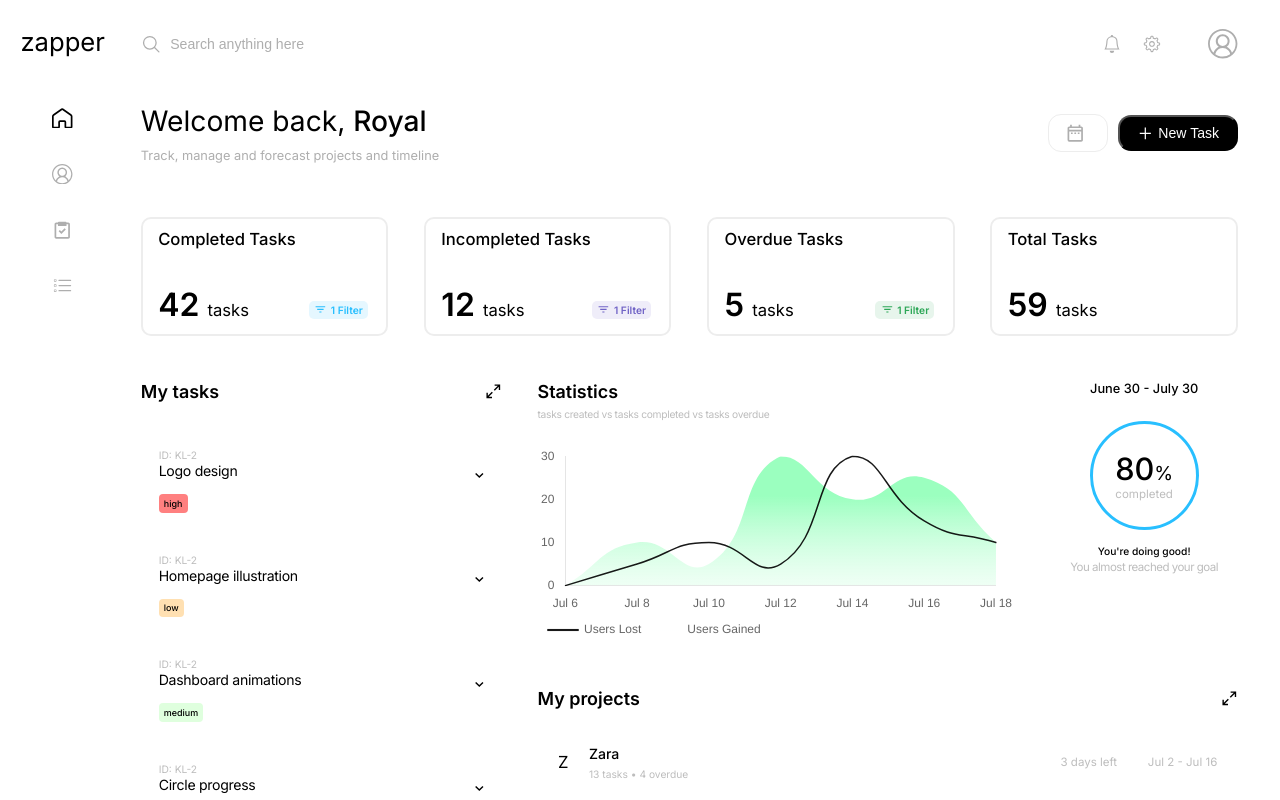
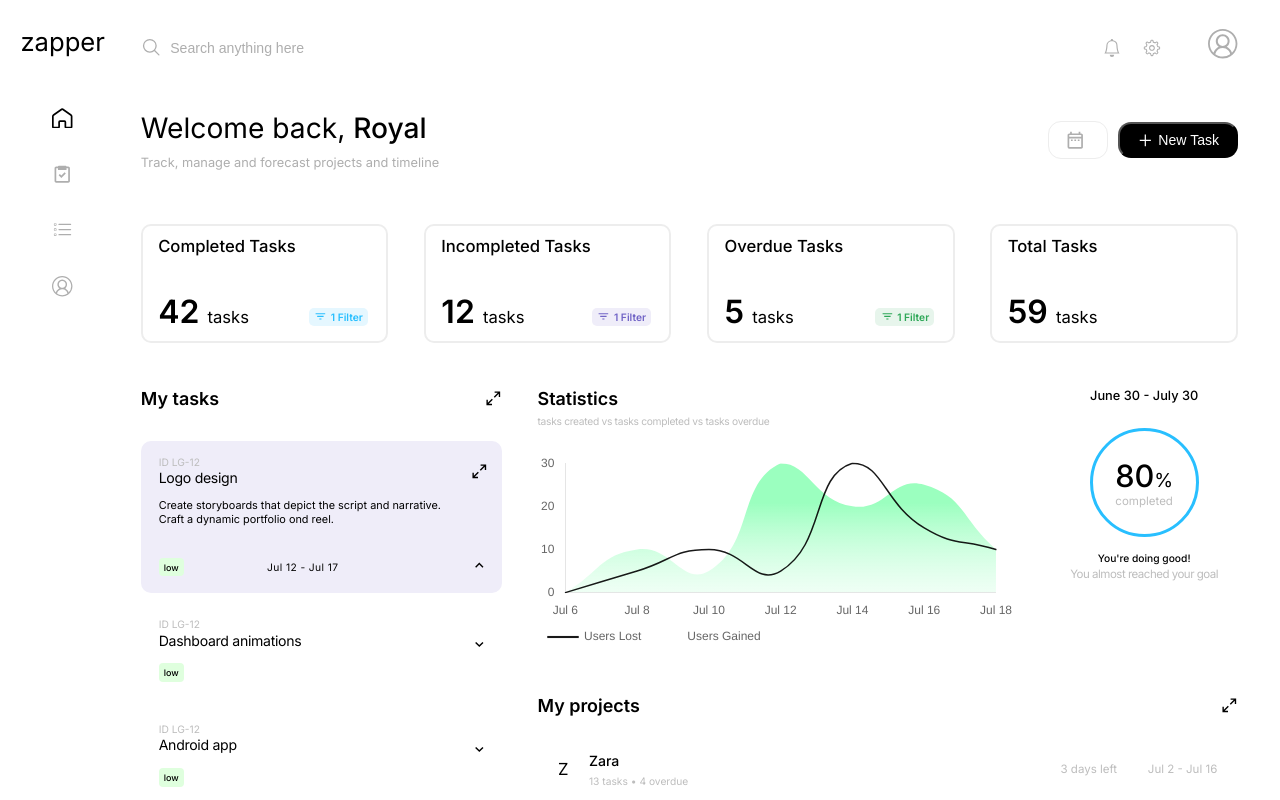
Before and after one commit to Epherum/Zapper, a Next.js app: page / in a window 1280 px wide. Shown: the top 800 px of the page. Built offline with nearby package versions, Linux system fonts and the light colour scheme.

Commit message:
added home animations

```diff
--- /dev/null
+++ b/src/animations/index.tsx
@@ -0,0 +1,196 @@
+const delay = 0;
+
+const title = {
+  hidden: { y: 20, opacity: 0 },
+  visible: {
+    y: 0,
+    opacity: 1,
+    transition: {
+      delay: 0.1 + delay,
+      duration: 0.5,
+      ease: "easeOut",
+    },
+  },
+};
+const subtitle = {
+  hidden: { y: 20, opacity: 0 },
+  visible: {
+    y: 0,
+    opacity: 1,
+    transition: {
+      delay: 0.2 + delay,
+      duration: 0.5,
+      ease: "easeOut",
+    },
+  },
+};
+
+const buttons = {
+  hidden: { y: 20, opacity: 0 },
+  visible: {
+    y: 0,
+    opacity: 1,
+    transition: {
+      delay: 0.3 + delay,
+      duration: 0.5,
+      ease: "easeOut",
+    },
+  },
+};
+
+const overview = {
+  //staggered
+  hidden: { y: 20, opacity: 0 },
+  visible: {
+    y: 0,
+    opacity: 1,
+    transition: {
+      delayChildren: 0.5 + delay,
+      staggerChildren: 0.1,
+      ease: "easeOut",
+    },
+  },
+};
+
+const overviewItem = {
+  hidden: { y: 20, opacity: 0 },
+  visible: {
+    y: 0,
+    opacity: 1,
+
+    transition: {
+      ease: "easeOut",
+    },
+  },
+};
+
+const tasks = {
+  //staggered
+  hidden: { y: 20, opacity: 0 },
+  visible: {
+    y: 0,
+    opacity: 1,
+    transition: {
+      delayChildren: 0.5 + delay,
+      staggerChildren: 0.2,
+      ease: "easeOut",
+    },
+  },
+};
+
+const tasksHeadline = {
+  hidden: { y: 20, opacity: 0 },
+  visible: {
+    y: 0,
+    opacity: 1,
+    transition: {
+      delay: 0.5 + delay,
+      duration: 0.5,
+      ease: "easeOut",
+    },
+  },
+};
+
+const taskItem = {
+  hidden: { y: 20, opacity: 0 },
+  visible: {
+    y: 0,
+    opacity: 1,
+    transition: {
+      ease: "easeOut",
+    },
+  },
+};
+const chart = {
+  hidden: { y: 20, opacity: 0 },
+  visible: {
+    y: 0,
+    opacity: 1,
+    transition: {
+      delay: 0.4 + delay,
+      duration: 0.5,
+      ease: "easeOut",
+    },
+  },
+};
+
+const chartHeadline = {
+  hidden: { y: 20, opacity: 0 },
+  visible: {
+    y: 0,
+    opacity: 1,
+    transition: {
+      delay: 0.5 + delay,
+      duration: 0.5,
+      ease: "easeOut",
+    },
+  },
+};
+
+const progress = {
+  hidden: { y: 20, opacity: 0 },
+  visible: {
+    y: 0,
+    opacity: 1,
+    transition: {
+      delay: 0.7 + delay,
+      duration: 0.5,
+      ease: "easeOut",
+    },
+  },
+};
+
+const projects = {
+  //staggered
+  hidden: { y: 20, opacity: 0 },
+  visible: {
+    y: 0,
+    opacity: 1,
+    transition: {
+      delayChildren: 0.4 + delay,
+      staggerChildren: 0.2,
+      ease: "easeOut",
+    },
+  },
+};
+
+const projectsHeadline = {
+  hidden: { y: 20, opacity: 0 },
+  visible: {
+    y: 0,
+    opacity: 1,
+    transition: {
+      delay: 0.6 + delay,
+      duration: 0.5,
+      ease: "easeOut",
+    },
+  },
+};
+
+const projectItem = {
+  hidden: { y: 20, opacity: 0 },
+  visible: {
+    y: 0,
+    opacity: 1,
+    transition: {
+      ease: "easeOut",
+    },
+  },
+};
+
+export {
+  title,
+  subtitle,
+  buttons,
+  overview,
+  overviewItem,
+  tasks,
+  taskItem,
+  projects,
+  projectItem,
+  chart,
+  chartHeadline,
+  progress,
+  tasksHeadline,
+  projectsHeadline,
+};
--- /dev/null
+++ b/src/animations/menu.tsx
@@ -0,0 +1,37 @@
+const delay = 0;
+
+const logo = {
+  hidden: { y: 20, opacity: 0 },
+  visible: {
+    y: 0,
+    opacity: 1,
+    transition: {
+      delay: 0 + delay,
+      duration: 0.5,
+      ease: "easeOut",
+    },
+  },
+};
+
+const menuItems = {
+  hidden: { y: 20, opacity: 0 },
+  visible: {
+    y: 0,
+    opacity: 1,
+    transition: {
+      ease: "easeOut",
+      delayChildren: 0.1 + delay,
+      staggerChildren: 0.1,
+    },
+  },
+};
+
+const menuItem = {
+  hidden: { y: 20, opacity: 0 },
+  visible: {
+    y: 0,
+    opacity: 1,
+  },
+};
+
+export { logo, menuItems, menuItem };
--- /dev/null
+++ b/src/animations/search.tsx
@@ -0,0 +1,29 @@
+const delay = 0;
+
+const search = {
+  hidden: { y: 20, opacity: 0 },
+  visible: {
+    y: 0,
+    opacity: 1,
+    transition: {
+      delay: 0.1 + delay,
+      duration: 0.5,
+      ease: "easeOut",
+    },
+  },
+};
+
+const icons = {
+  hidden: { y: 20, opacity: 0 },
+  visible: {
+    y: 0,
+    opacity: 1,
+    transition: {
+      delay: 0.3 + delay,
+      duration: 0.5,
+      ease: "easeOut",
+    },
+  },
+};
+
+export { search, icons };
--- a/src/components/DashboardTask.tsx
+++ b/src/components/DashboardTask.tsx
@@ -7,22 +7,22 @@ import Link from "@/components/Link";
 
 interface TaskProps {
   title: string;
-  id: string;
+  idd: string;
   description: string;
   priority: string;
   date: string;
-  backgroundColor: string;
+  expandedFirst?: boolean;
 }
 
 export default function Task({
   title,
-  id,
+  idd,
   description,
   priority,
   date,
-  backgroundColor,
+  expandedFirst = false,
 }: TaskProps) {
-  const [expanded, setExpanded] = useState(false);
+  const [expanded, setExpanded] = useState(expandedFirst);
 
   const handleExpandClick = () => {
     setExpanded(!expanded);
@@ -37,7 +37,7 @@ export default function Task({
         <div>
           <div className={styles.taskID}>
             <p>
-              ID: <span>{id}</span>
+              <span>{idd}</span>
             </p>
           </div>
           <div className={styles.taskName}>
@@ -47,9 +47,13 @@ export default function Task({
             className={`${styles.taskPriority}  ${
               expanded ? styles.expandedtaskPriority : ""
             }`}
-            style={{
-              backgroundColor: backgroundColor,
-            }}
+            style={
+              priority === "high"
+                ? { backgroundColor: "#FF8080" }
+                : priority === "medium"
+                ? { backgroundColor: "#FFE0B2" }
+                : { backgroundColor: "#DFFFDE" }
+            }
           >
             <p>{priority}</p>
           </div>
@@ -75,9 +79,13 @@ export default function Task({
             <div className={styles.rowInfo}>
               <div
                 className={styles.taskPriority}
-                style={{
-                  backgroundColor: backgroundColor,
-                }}
+                style={
+                  priority === "high"
+                    ? { backgroundColor: "#FF8080" }
+                    : priority === "medium"
+                    ? { backgroundColor: "#FFE0B2" }
+                    : { backgroundColor: "#DFFFDE" }
+                }
               >
                 <p>{priority}</p>
               </div>
--- a/src/components/LineChart.tsx
+++ b/src/components/LineChart.tsx
@@ -6,6 +6,7 @@ ChartJS.register({
   id: "custom_canvas_background_color",
 });
 function BarChart({ chartData }: any) {
+  let delayed: boolean;
   return (
     <Line
       data={chartData}
@@ -21,6 +22,31 @@ function BarChart({ chartData }: any) {
               boxHeight: 0.6,
               boxWidth: 30,
             },
+          },
+          tooltip: {
+            backgroundColor: "rgba(0, 0, 0, 0)",
+            displayColors: false,
+            titleColor: "#000",
+            bodyColor: "#000",
+            borderWidth: 0.3,
+            borderColor: "#000",
+          },
+        },
+        animation: {
+          onComplete: () => {
+            delayed = true;
+          },
+          delay: (context) => {
+            let delay = 0;
+            if (
+              context.type === "data" &&
+              context.mode === "default" &&
+              !delayed
+            ) {
+              delay =
+                context.dataIndex * 80 + context.datasetIndex * -100 + 400;
+            }
+            return delay;
           },
         },
 
--- a/src/components/Menu.tsx
+++ b/src/components/Menu.tsx
@@ -4,37 +4,43 @@ import { VscAccount } from "react-icons/vsc";
 import { BiTask } from "react-icons/bi";
 import { BsListTask } from "react-icons/bs";
 import Link from "@/components/Link";
+import { motion } from "framer-motion";
+import { logo, menuItems, menuItem } from "@/animations/menu";
 
 export default function Menu() {
   return (
-    <div className={styles.container}>
-      <div className={styles.menu}>
-        <h1 className={styles.logo}>
+    <nav className={styles.menu}>
+      <motion.h1
+        variants={logo}
+        initial="hidden"
+        animate="visible"
+        className={styles.logo}
+      >
         <Link href="/">zapper</Link>
-        </h1>
-        <ul>
-          <li className={styles.icon}>
+      </motion.h1>
+      <motion.ul variants={menuItems} initial="hidden" animate="visible">
+        <motion.li variants={menuItem} className={styles.icon}>
           <Link href="/">
             <GrHomeRounded />
           </Link>
-          </li>
-          <li className={styles.icon}>
+        </motion.li>
+
+        <motion.li variants={menuItem} className={styles.icon}>
+          <Link href="/ProjectTasks">
+            <BiTask />
+          </Link>
+        </motion.li>
+        <motion.li variants={menuItem} className={styles.icon}>
+          <Link href="/Projects">
+            <BsListTask />
+          </Link>
+        </motion.li>
+        <motion.li variants={menuItem} className={styles.icon}>
           <Link href="/Profile">
             <VscAccount />
           </Link>
-          </li>
-          <li className={styles.icon}>
-            <Link href="/ProjectTasks">
-              <BiTask />
-            </Link>
-          </li>
-          <li className={styles.icon}>
-            <Link href="/Projects">
-              <BsListTask />
-            </Link>
-          </li>
-        </ul>
-      </div>
-    </div>
+        </motion.li>
+      </motion.ul>
+    </nav>
   );
 }
--- a/src/components/Search.tsx
+++ b/src/components/Search.tsx
@@ -3,20 +3,34 @@ import { IoSearchOutline } from "react-icons/io5";
 import { VscAccount } from "react-icons/vsc";
 import { RxGear } from "react-icons/rx";
 import { BsBell } from "react-icons/bs";
+import { motion } from "framer-motion";
+import { search, icons } from "@/animations/search";
 export default function Search() {
   return (
     <div className={styles.search}>
-      <div className={styles.searchInput}>
+      <motion.div
+        variants={search}
+        initial="hidden"
+        animate="visible"
+        className={styles.searchInput}
+      >
         <IoSearchOutline />
         <input type="text" placeholder="Search anything here" />
-      </div>
-      <div className={styles.icons}>
+      </motion.div>
+      <motion.div
+        variants={icons}
+        initial="hidden"
+        animate="visible"
+        className={styles.icons}
+      >
         <div className={styles.notificationGear}>
           <BsBell />
           <RxGear />
         </div>
-        <VscAccount />
-      </div>
+        <div className={styles.profile}>
+          <VscAccount />
+        </div>
+      </motion.div>
     </div>
   );
 }
--- a/src/data/mockData.tsx
+++ b/src/data/mockData.tsx
@@ -32,40 +32,99 @@ export const overviewData = [
 ];
 export const tasksData = [
   {
+    id: "1",
     title: "Logo design",
-    id: "KL-2",
+    idd: "ID LG-12",
+    status: "To do",
+    priority: "low",
+    members: "John Doe",
     description:
       "Create storyboards that depict the script and narrative. Craft a dynamic portfolio ond reel.",
-    priority: "high",
-    date: "Jul 2 - Jul 16",
-    backgroundColor: "#FF8080",
+    date: "Jul 12 - Jul 17",
   },
+
   {
-    title: "Homepage illustration",
-    id: "KL-2",
+    id: "2",
+    title: "Dashboard animations",
+    idd: "ID LG-12",
+    status: "Backlog",
+    priority: "low",
+    members: "John Doe",
     description:
       "Create storyboards that depict the script and narrative. Craft a dynamic portfolio ond reel.",
+    date: "Jul 12 - Jul 17",
+  },
+
+  {
+    id: "3",
+    title: "Android app",
+    idd: "ID LG-12",
+    status: "Backlog",
     priority: "low",
-    date: "Jul 2 - Jul 16",
-    backgroundColor: "#FFE0B2",
-  },
-  {
-    title: "Dashboard animations",
-    id: "KL-2",
+    members: "John Doe",
     description:
       "Create storyboards that depict the script and narrative. Craft a dynamic portfolio ond reel.",
-    priority: "medium",
-    date: "Jul 2 - Jul 16",
-    backgroundColor: "#DFFFDE",
+    date: "Jul 12 - Jul 17",
   },
+
   {
-    title: "Circle progress",
-    id: "KL-2",
+    id: "4",
+    title: "IOS app",
+    idd: "ID LG-12",
+    status: "To do",
+    priority: "high",
+    members: "John Doe",
     description:
       "Create storyboards that depict the script and narrative. Craft a dynamic portfolio ond reel.",
+    date: "Jul 12 - Jul 17",
+  },
+
+  {
+    id: "5",
+    title: "Circle color",
+    idd: "ID LG-12",
+    status: "Done",
     priority: "high",
-    date: "Jul 2 - Jul 16",
-    backgroundColor: "#FF8080",
+    members: "John Doe",
+    description:
+      "Create storyboards that depict the script and narrative. Craft a dynamic portfolio ond reel.",
+    date: "Jul 12 - Jul 17",
+  },
+
+  {
+    id: "6",
+    title: "App speed",
+    idd: "ID LG-12",
+    status: "In progress",
+    priority: "high",
+    members: "John Doe",
+    description:
+      "Create storyboards that depict the script and narrative. Craft a dynamic portfolio ond reel.",
+    date: "Jul 12 - Jul 17",
+  },
+
+  {
+    id: "7",
+    title: "Dashboard colors",
+    idd: "ID LG-12",
+    status: "In progress",
+    priority: "medium",
+    members: "John Doe",
+    description:
+      "Create storyboards that depict the script and narrative. Craft a dynamic portfolio ond reel.",
+    date: "Jul 12 - Jul 17",
+  },
+
+  {
+    id: "8",
+    title: "Task modal",
+    idd: "ID LG-12",
+    status: "In progress",
+    priority: "medium",
+    members: "John Doe",
+    description:
+      "Create storyboards that depict the script and narrative. Craft a dynamic portfolio ond reel.",
+    date: "Jul 12 - Jul 17",
   },
 ];
 export const projectsData = [
@@ -119,6 +178,8 @@ export const chartData = () => {
         borderWidth: 1.5,
         backgroundColor: "transparent",
         borderCapStyle: "round",
+        pointBackgroundColor: "black", // set the color of the filled dot
+        pointBorderColor: "black",
         pointRadius: 0,
         pointHitRadius: 100,
         tension: 0.5,
@@ -129,6 +190,8 @@ export const chartData = () => {
         borderColor: "black",
         borderWidth: 0,
         borderCapStyle: "round",
+        pointBackgroundColor: "#9bffbf", // set the color of the filled dot
+        pointBorderColor: "black",
         pointRadius: 0,
         pointHitRadius: 100,
         tension: 0.5,
@@ -151,87 +214,3 @@ export const chartData = () => {
     ],
   };
 };
-
-export const boardTasks = [
-  {
-    id: uuid(),
-    title: "Logo design",
-    idd: "ID LG-12",
-    status: "To do",
-    priority: "medium",
-    members: "John Doe",
-    Date: "Jul 12 - Jul 17",
-  },
-  {
-    id: uuid(),
-    title: "Laptop screen blinks",
-    idd: "ID LG-12",
-    status: "Backlog",
-    priority: "low",
-    members: "John Doe",
-    Date: "Jul 12 - Jul 17",
-  },
-  {
-    id: uuid(),
-    title: "First task",
-    idd: "ID LG-12",
-    status: "To do",
-    priority: "high",
-    members: "John Doe",
-    Date: "Jul 12 - Jul 17",
-  },
-  {
-    id: uuid(),
-    title: "First task",
-    idd: "ID LG-12",
-    status: "In progress",
-    priority: "high",
-    members: "John Doe",
-    Date: "Jul 12 - Jul 17",
-  },
-  {
-    id: uuid(),
-    title: "First task",
-    idd: "ID LG-12",
-    status: "To do",
-    priority: "high",
-    members: "John Doe",
-    Date: "Jul 12 - Jul 17",
-  },
-  {
-    id: uuid(),
-    title: "First task",
-    idd: "ID LG-12",
-    status: "To do",
-    priority: "high",
-    members: "John Doe",
-    Date: "Jul 12 - Jul 17",
-  },
-  {
-    id: uuid(),
-    title: "First task",
-    idd: "ID LG-12",
-    status: "To do",
-    priority: "high",
-    members: "John Doe",
-    Date: "Jul 12 - Jul 17",
-  },
-  {
-    id: uuid(),
-    title: "First task",
-    idd: "ID LG-12",
-    status: "To do",
-    priority: "high",
-    members: "John Doe",
-    Date: "Jul 12 - Jul 17",
-  },
-  {
-    id: uuid(),
-    title: "First task",
-    idd: "ID LG-12",
-    status: "To do",
-    priority: "high",
-    members: "John Doe",
-    Date: "Jul 12 - Jul 17",
-  },
-];
--- a/src/pages/index.tsx
+++ b/src/pages/index.tsx
@@ -15,12 +15,28 @@ import {
   chartData,
 } from "@/data/mockData";
 import { motion } from "framer-motion";
+import {
+  title,
+  subtitle,
+  buttons,
+  overview,
+  overviewItem,
+  tasks,
+  taskItem,
+  projects,
+  projectItem,
+  chart,
+  chartHeadline,
+  progress,
+  tasksHeadline,
+  projectsHeadline,
+} from "@/animations/index";
 
 function HomePage() {
-  // const [dateState, setDateState] = useState(new Date());
-  // useEffect(() => {
-  //   setInterval(() => setDateState(new Date()), 30000);
-  // }, []);
+  const [dateState, setDateState] = useState(new Date());
+  useEffect(() => {
+    setInterval(() => setDateState(new Date()), 30000);
+  }, []);
 
   return (
     <motion.section
@@ -30,12 +46,19 @@ function HomePage() {
     >
       <div className={styles.headline}>
         <div className={styles.title}>
-          <h1>
+          <motion.h1 variants={title} initial="hidden" animate="visible">
             Welcome back, <span>Royal</span>
-          </h1>
-          <p>Track, manage and forecast projects and timeline</p>
+          </motion.h1>
+          <motion.p variants={subtitle} initial="hidden" animate="visible">
+            Track, manage and forecast projects and timeline
+          </motion.p>
         </div>
-        <div className={styles.timeAndButton}>
+        <motion.div
+          variants={buttons}
+          initial="hidden"
+          animate="visible"
+          className={styles.timeAndButton}
+        >
           <div className={styles.timeAndIcon}>
             <MdOutlineDateRange />
             {/* <p className={styles.time}>
@@ -56,11 +79,20 @@ function HomePage() {
             <AiOutlinePlus />
             <p>New Task</p>
           </button>
+        </motion.div>
       </div>
-      </div>
-      <div className={styles.overview}>
+      <motion.div
+        variants={overview}
+        initial="hidden"
+        animate="visible"
+        className={styles.overview}
+      >
         {overviewData.map((item, index) => (
-          <div key={index} className={styles.overviewItem}>
+          <motion.div
+            variants={overviewItem}
+            key={index}
+            className={styles.overviewItem}
+          >
             <h2 className={styles.overviewItemTitle}>{item.title}</h2>
             <div className={styles.overviewItemContent}>
               <p>
@@ -76,43 +108,69 @@ function HomePage() {
                 <MdOutlineFilterList /> 1 Filter
               </p>
             </div>
-          </div>
+          </motion.div>
         ))}
-      </div>
+      </motion.div>
       <div className={styles.grid}>
         <div className={styles.mytasks}>
-          <div className={styles.tasksHeadline}>
+          <motion.div
+            variants={tasksHeadline}
+            initial="hidden"
+            animate="visible"
+            className={styles.tasksHeadline}
+          >
             <p>My tasks</p>
             <CgArrowsExpandRight />
-          </div>
-          <div className={styles.tasks}>
-            {tasksData.map((item, index) => (
+          </motion.div>
+          <motion.div
+            variants={tasks}
+            initial="hidden"
+            animate="visible"
+            className={styles.tasks}
+          >
+            {tasksData.map((task, index) => (
+              <motion.div variants={taskItem} key={index}>
                 <Task
-                key={index}
-                title={item.title}
-                id={item.id}
-                description={item.description}
-                priority={item.priority}
-                date={item.date}
-                backgroundColor={item.backgroundColor}
+                  title={task.title}
+                  date={task.date}
+                  description={task.description}
+                  idd={task.idd}
+                  priority={task.priority}
+                  expandedFirst={index === 0 ? true : false}
                 />
+              </motion.div>
             ))}
             <div className={`${styles.task} ${styles.addTask}`}>
               <p>Add new task</p>
               <AiOutlinePlus />
             </div>
-          </div>
+          </motion.div>
         </div>
         <div className={styles.statistics}>
-          <div className={styles.statisticsHeadline}>
+          <motion.div
+            variants={chartHeadline}
+            initial="hidden"
+            animate="visible"
+            className={styles.statisticsHeadline}
+          >
             <p>Statistics</p>
             <p>tasks created vs tasks completed vs tasks overdue</p>
+          </motion.div>
+          <motion.div
+            variants={chart}
+            initial="hidden"
+            animate="visible"
+            className={styles.statisticsChart}
+          >
+            <LineChart chartData={chartData()} />
+          </motion.div>
         </div>
-          <div className={styles.statisticsChart}>
-            <LineChart chartData={chartData()} />
-          </div>
-        </div>
-        <div className={styles.progress}>
+        <motion.div
+          variants={progress}
+          initial="hidden"
+          animate="visible"
+          className={styles.progress}
+        >
           <div className={styles.progressDate}>
             <p>June 30 - July 30</p>
           </div>
@@ -126,23 +184,34 @@ function HomePage() {
             <p>You&apos;re doing good!</p>
             <p>You almost reached your goal</p>
           </div>
-        </div>
+        </motion.div>
         <div className={styles.projects}>
-          <div className={styles.projectsHeadline}>
+          <motion.div
+            variants={projectsHeadline}
+            initial="hidden"
+            animate="visible"
+            className={styles.projectsHeadline}
+          >
             <p>My projects</p>
             <CgArrowsExpandRight />
-          </div>
-          <div className={styles.projectsList}>
+          </motion.div>
+          <motion.div
+            variants={projects}
+            initial="hidden"
+            animate="visible"
+            className={styles.projectsList}
+          >
             {projectsData.map((item, index) => (
+              <motion.div variants={projectItem} key={index}>
                 <Project
-                key={index}
                   title={item.title}
                   tasks={item.tasks}
                   overdue={item.overdue}
                   date={item.date}
                 />
+              </motion.div>
             ))}
-          </div>
+          </motion.div>
         </div>
       </div>
     </motion.section>
--- a/src/styles/dashboard.module.scss
+++ b/src/styles/dashboard.module.scss
@@ -134,7 +134,7 @@
 
   .mytasks {
     grid-column: 1/2;
-    grid-row: 1/3;
+    grid-row: 1/4;
 
     .tasksHeadline {
       font-size: min(1.7rem, 1.4vw);
@@ -359,11 +359,10 @@
     }
   }
 
-}
-
   .projects {
     grid-column: 2/4;
-  grid-row: 2/3;
+    grid-row: 2/2;
+
 
     .projectsHeadline {
       font-size: min(1.7rem, 1.4vw);
@@ -431,3 +430,4 @@
       }
     }
   }
+}
```
Also changed, not shown: src/components/ProjectTasksBoard.tsx (+6 -6 lines), src/styles/search.module.scss (+6 -1 lines). Lines whose indentation alone changed are shown as unchanged.
